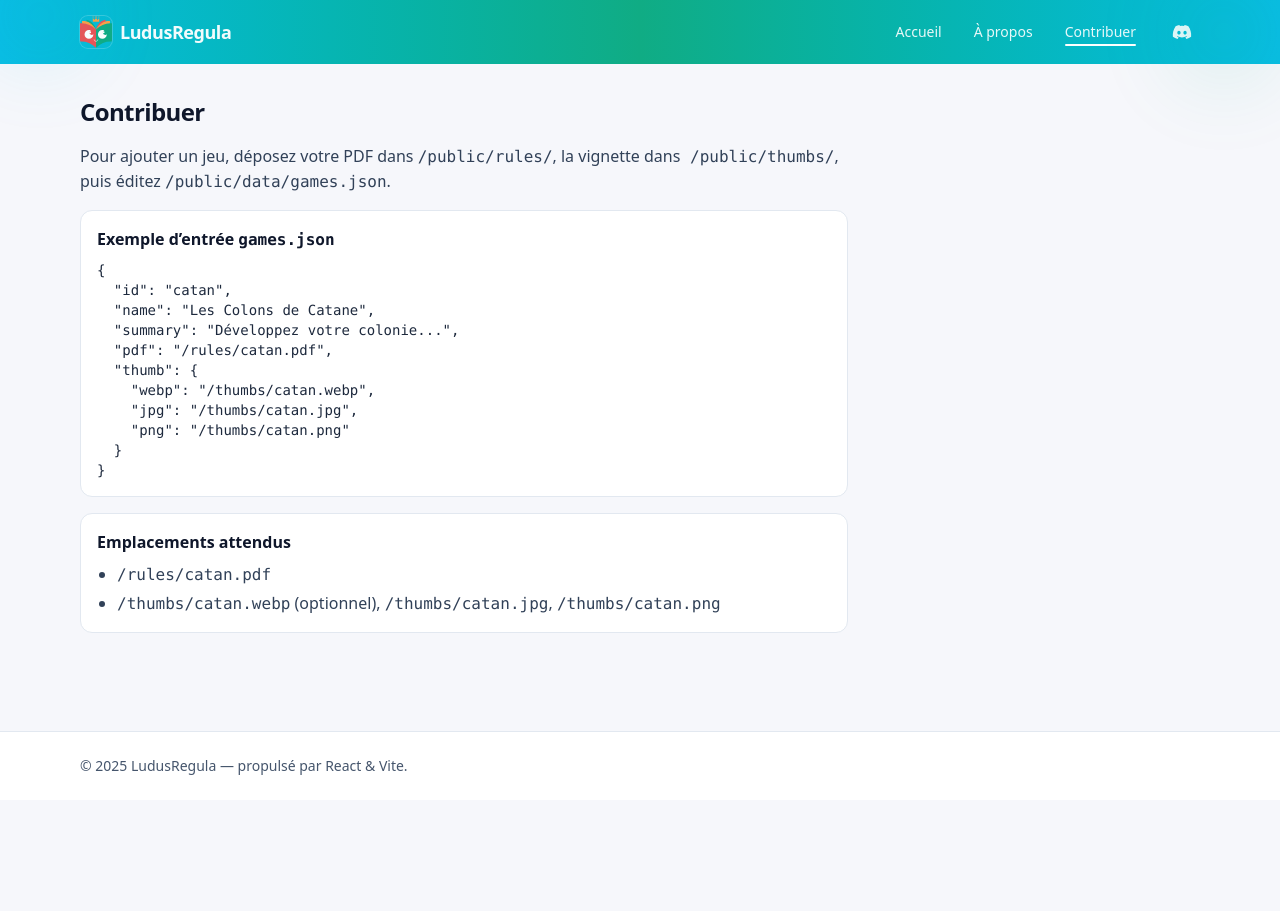
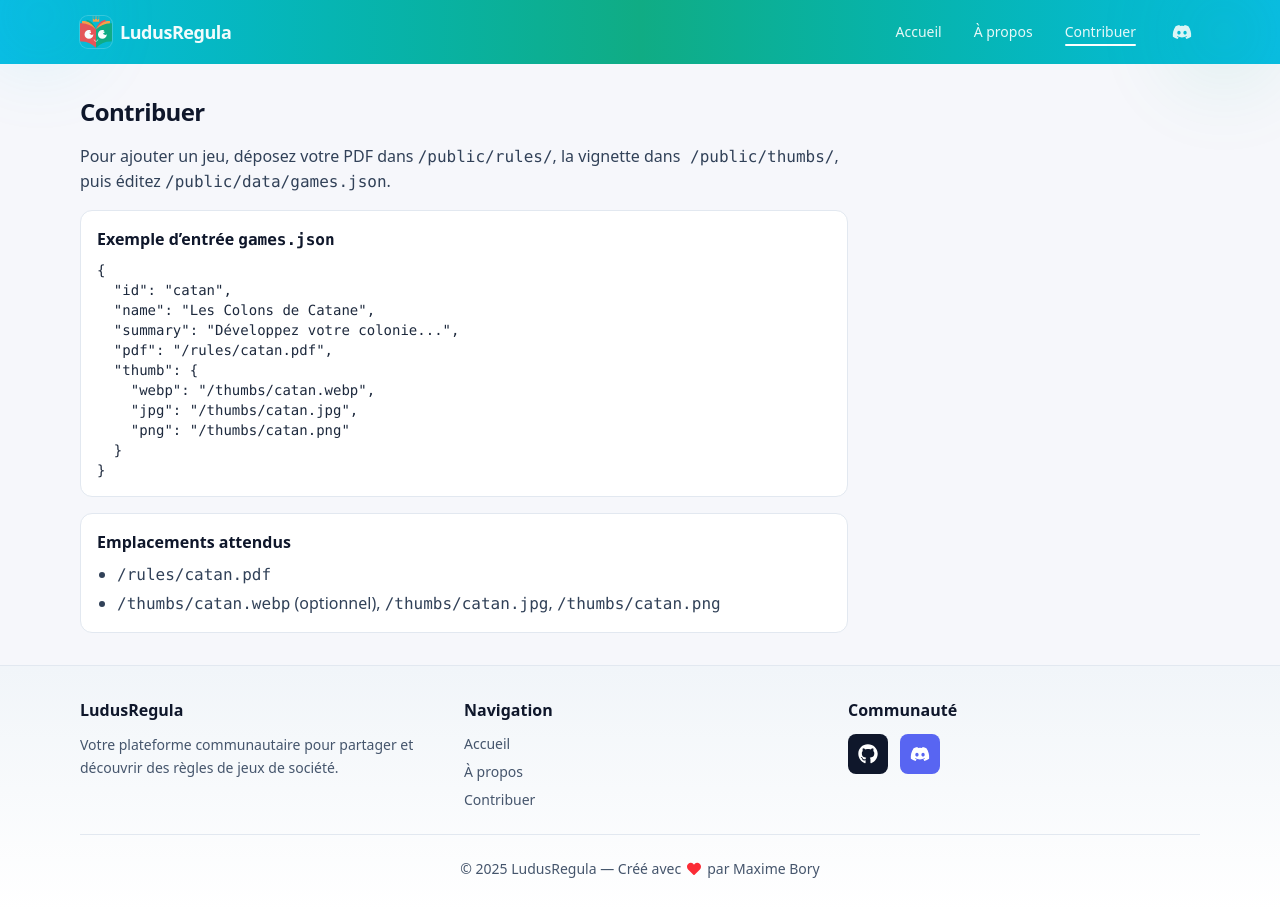
Before and after one commit to plumedours/ludusregula, a React (Vite) app: page /contribute in a window 1280 px wide. Shown: the top 911 px of the page. Before the commit the page ends 800 px from the top, so only its background shows below. Built offline with nearby package versions, Linux system fonts and the light colour scheme.

Commit message:
update footer

```diff
--- a/src/App.jsx
+++ b/src/App.jsx
@@ -1,6 +1,7 @@
 // src/App.jsx  (mise à jour pour utiliser le nouveau Header + routes)
 import { BrowserRouter, Routes, Route } from "react-router-dom";
 import Header from "./components/Header";
+import Footer from "./components/Footer";
 import Home from "./pages/Home";
 import GameDetail from "./pages/GameDetail";
 import About from "./pages/About";
@@ -24,12 +25,7 @@ export default function App() {
           </Routes>
         </main>
 
-        <footer className="mt-8 border-t border-slate-200 bg-white">
-          <div className="max-w-6xl mx-auto px-4 py-6 text-sm text-slate-600">
-            © {new Date().getFullYear()} LudusRegula — propulsé par React &amp;
-            Vite.
-          </div>
-        </footer>
+        <Footer />
       </div>
     </BrowserRouter>
   );
--- /dev/null
+++ b/src/components/Footer.jsx
@@ -0,0 +1,85 @@
+import { FaGithub, FaDiscord, FaHeart } from "react-icons/fa";
+
+export default function Footer() {
+  return (
+    <footer className="mt-auto border-t border-slate-200 bg-linear-to-b from-slate-100 to-white">
+      <div className="max-w-6xl mx-auto px-4 py-8">
+        {/* Section principale */}
+        <div className="grid grid-cols-1 md:grid-cols-3 gap-8 mb-6">
+          {/* À propos */}
+          <div>
+            <h3 className="font-semibold text-slate-900 mb-3">LudusRegula</h3>
+            <p className="text-sm text-slate-600 leading-relaxed">
+              Votre plateforme communautaire pour partager et découvrir
+              des règles de jeux de société.
+            </p>
+          </div>
+
+          {/* Liens rapides */}
+          <div>
+            <h3 className="font-semibold text-slate-900 mb-3">Navigation</h3>
+            <ul className="space-y-2 text-sm">
+              <li>
+                <a
+                  href="/"
+                  className="text-slate-600 hover:text-[#0abde3] transition"
+                >
+                  Accueil
+                </a>
+              </li>
+              <li>
+                <a
+                  href="/about"
+                  className="text-slate-600 hover:text-[#0abde3] transition"
+                >
+                  À propos
+                </a>
+              </li>
+              <li>
+                <a
+                  href="/contribute"
+                  className="text-slate-600 hover:text-[#0abde3] transition"
+                >
+                  Contribuer
+                </a>
+              </li>
+            </ul>
+          </div>
+
+          {/* Communauté */}
+          <div>
+            <h3 className="font-semibold text-slate-900 mb-3">Communauté</h3>
+            <div className="flex gap-3">
+              <a
+                href="https://github.com/plumedours"
+                target="_blank"
+                rel="noopener noreferrer"
+                className="inline-flex h-10 w-10 items-center justify-center rounded-lg bg-slate-900 text-white hover:bg-slate-800 transition-colors"
+                aria-label="GitHub"
+              >
+                <FaGithub className="h-5 w-5" />
+              </a>
+              <a
+                href="https://discord.gg/Wffka998Xk"
+                target="_blank"
+                rel="noopener noreferrer"
+                className="inline-flex h-10 w-10 items-center justify-center rounded-lg bg-[#5865F2] text-white hover:bg-[#4752C4] transition-colors"
+                aria-label="Discord"
+              >
+                <FaDiscord className="h-5 w-5" />
+              </a>
+            </div>
+          </div>
+        </div>
+
+        {/* Séparateur */}
+        <div className="border-t border-slate-200 pt-6">
+          <p className="flex items-center justify-center gap-1.5 text-sm text-slate-600">
+            © {new Date().getFullYear()} LudusRegula — Créé avec{" "}
+            <FaHeart className="h-3.5 w-3.5 text-red-500" /> par Maxime Bory
+          </p>
+        </div>
+      </div>
+    </footer>
+  );
+}
```
